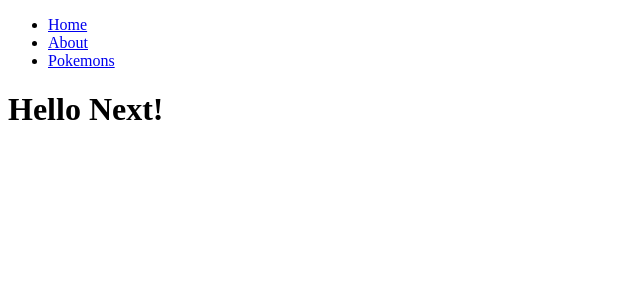
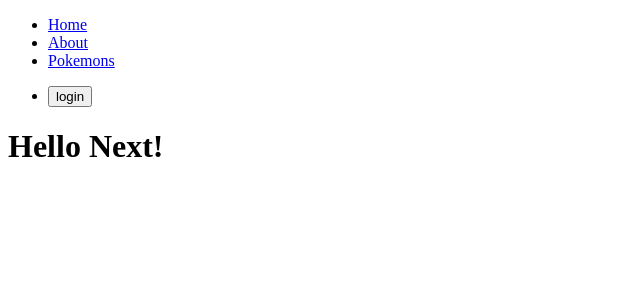
Before and after one commit to rahmatrhd/hello-next, a Next.js app: page / in a window 1280 px wide. Shown: the top 300 px of the page, without its empty margins (0-640 px from the left). Built offline with nearby package versions, Linux system fonts and the light colour scheme.

Commit message:
auth functions

```diff
--- a/src/components/organisms/NavigationBar.tsx
+++ b/src/components/organisms/NavigationBar.tsx
@@ -1,7 +1,20 @@
-import Link from 'next/link'
+import React, { useState, useEffect } from 'react';
+import Link from 'next/link';
+import authService from '../../services/auth';
 
 const NavigationBar = () => {
+  const [isLoggedIn, setIsLoggedIn] = useState(false);
+
+  useEffect(() => {
+    if (isLoggedIn) {
+      authService.login();
+    } else {
+      authService.logout();
+    }
+  }, [isLoggedIn]);
+
   return (
+    <React.Fragment>
       <ul>
         <li>
           <Link href="/">
@@ -19,6 +32,19 @@ const NavigationBar = () => {
           </Link>
         </li>
       </ul>
+      <ul>
+        <li>
+          {isLoggedIn ? (
+            <button onClick={() => setIsLoggedIn(false)}>logout</button>
+          ) : (
+            <button onClick={() => setIsLoggedIn(true)}>login</button>
+          )}
+        </li>
+        {isLoggedIn && (
+          <li>hi, user!</li>
+        )}
+      </ul>
+    </React.Fragment>
   )
 }
 
--- /dev/null
+++ b/src/services/auth.ts
@@ -0,0 +1,26 @@
+export interface Auth {
+    login: () => void;
+    logout: () => void;
+    isLoggedIn: () => boolean;
+}
+
+export class AuthService implements Auth {
+    authKey: string
+    constructor(authKey: string) {
+        this.authKey = authKey
+    }
+
+    login = () => {
+        window.localStorage.setItem(this.authKey, '1');
+    }
+
+    logout = () => {
+        window.localStorage.setItem(this.authKey, '0');
+    }
+
+    isLoggedIn = () => {
+        return window.localStorage.getItem(this.authKey) === '1'
+    }
+}
+
+export default new AuthService('pokemon_is_logged_in');
```
Lines whose indentation alone changed are shown as unchanged.
